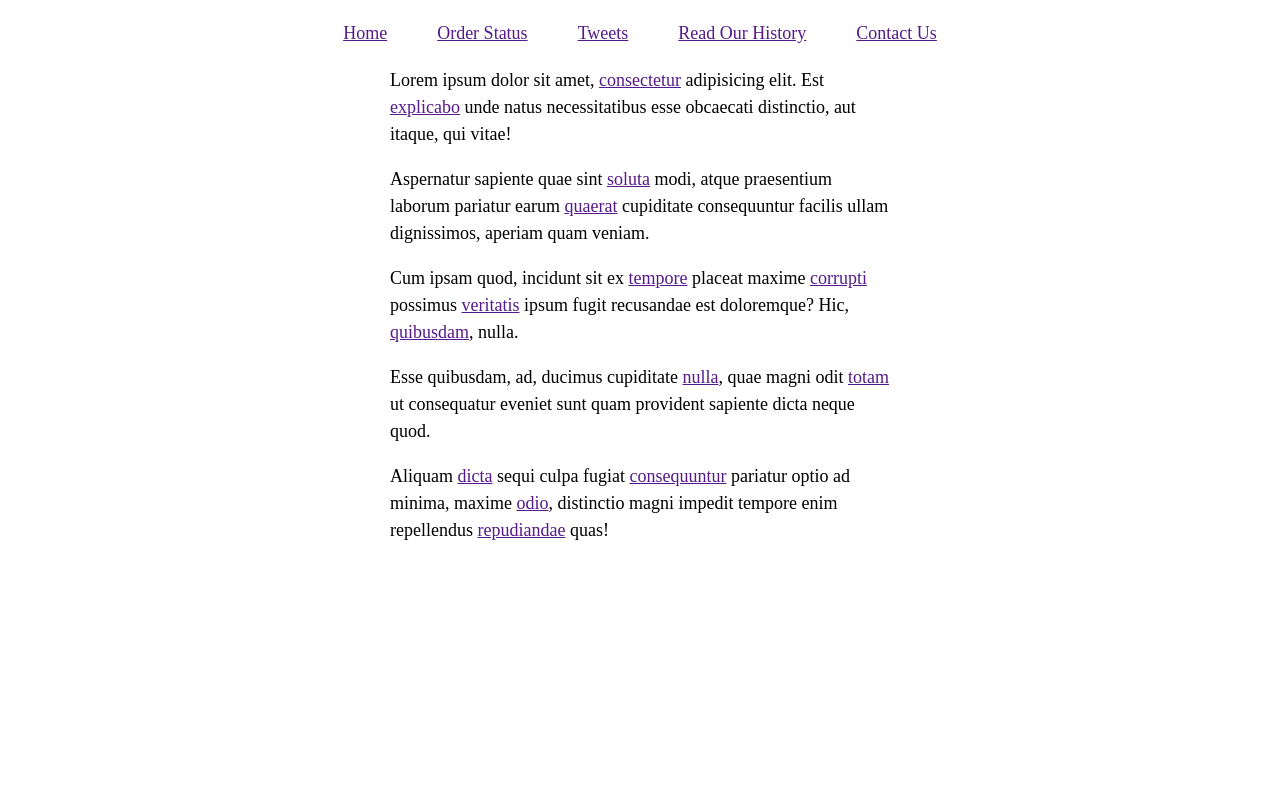
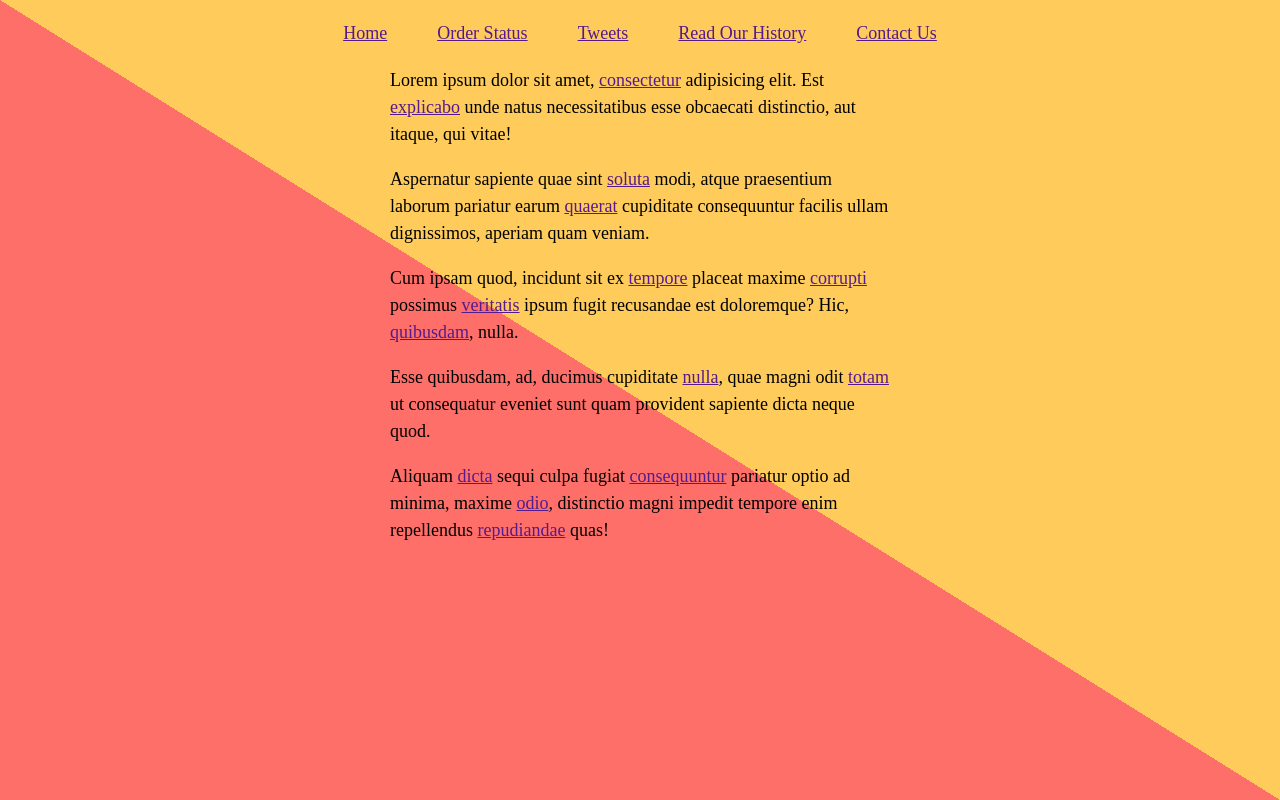
Before and after one commit to bakrall/follow-along-links-visual-effect, a plain HTML site: page index.html in a window 1280 px wide. Drawn offline with Linux system fonts and the light colour scheme.

Commit message:
add background with linear gradient

```diff
--- a/style.css
+++ b/style.css
@@ -5,6 +5,31 @@ html {
 
 *, *:before, *:after {
   box-sizing: inherit;
+}
+
+/* gradient background: https://www.youtube.com/watch?v=1q6papqTEqI */
+
+body {
+	height: 100vh;
+	margin: 0;
+	background: linear-gradient(to top right, #ff6f69 50%, #ffcc5c 50%);
+}
+
+/*
+Height 100vh on body made a vertical scrollbar appear (even though body has margin 0). It was due to the top margin on ul element.
+To prevent this top-margin collapse we use before pseudo-element.
+Resources:
+https://www.bennadel.com/blog/3391-margin-collapsing-causes-unexpected-scrollbar-with-100vh-body-in-webkit.htm
+http://nicolasgallagher.com/micro-clearfix-hack/
+https://developer.mozilla.org/en-US/docs/Web/CSS/CSS_Box_Model/Mastering_margin_collapsing
+
+Another solution would be to give on body display:flex; Display flex prevents the margins from collapsing.
+https://www.smashingmagazine.com/2019/07/margins-in-css/
+*/
+
+body::before {
+	content: '';
+	display: table;
 }
 
 .menu {
```
Also changed, not shown: index.html (+0 -2 lines).
